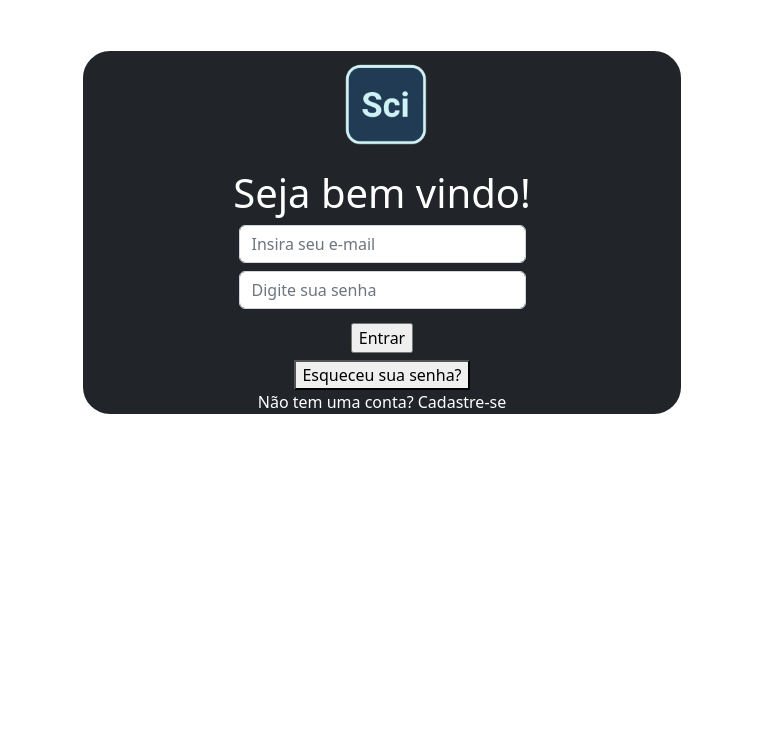
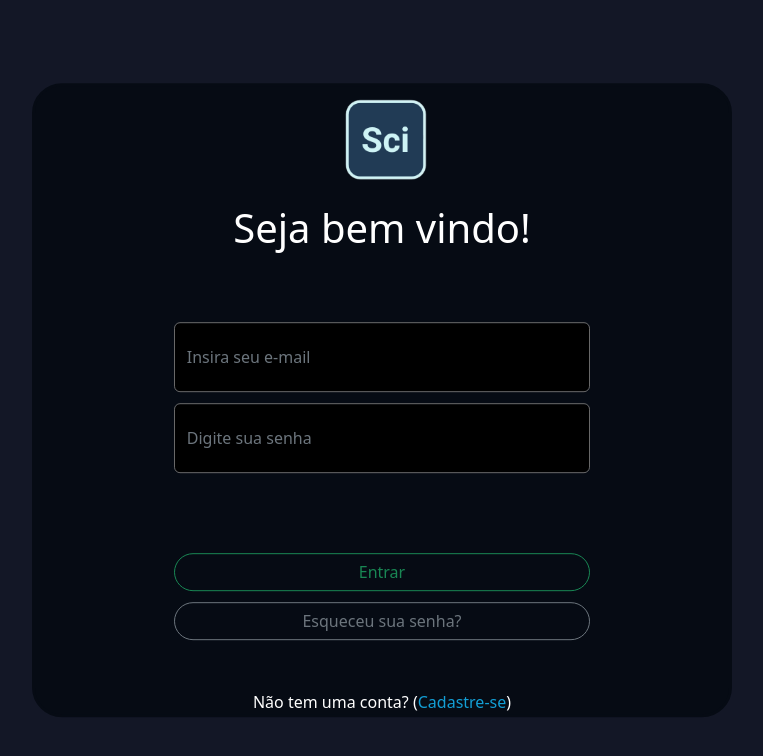
Before and after one commit to BrBits/LATAM-CHALLENGE-PROTOTYPE, a plain HTML site: page Interfaces/login.html in a window 1280 px wide. Shown: the whole page, without its empty margins (258-1021 px from the left). Drawn offline with nearby package versions, Linux system fonts and the light colour scheme.

Commit message:
Área de login quase pronta

```diff
--- a/Interfaces/Estilos/login.css
+++ b/Interfaces/Estilos/login.css
@@ -1,5 +1,13 @@
+body{
+    background-color:  #131726 !important;
+}
+
+h1{
+    margin-bottom: 70px !important;
+}
+
 form{
-    width: 50%;
+    width: 60%;
     margin: auto;
 }
 
@@ -13,15 +21,57 @@ form input{
 }
 
 #caixa{
+    background-color: rgb(6, 11, 20);
+    border-color: rgb(6, 11, 20);
     border-radius: 30px;
     border-style: solid;
     border-width: 3px;
+    width: 700px;
+    margin: 0;
+    position: absolute;
+    top: 50%;
+    left: 50%;
+    -ms-transform: translate(-50%, -50%);
+    transform: translate(-50%, -50%);
 }
 
-a{
+#fora{
+    margin: auto;
+}
+
+#entrar{
+    width: 100%;
+    border-radius: 30px;
+}
+
+#esq-senha{
+    width: 60%;
+    border-radius: 30px;
+    margin-bottom: 50px;
+}
+
+a:link{
     color: rgb(19, 159, 214);
+    text-decoration: none;
 }
 
 a:hover{
-    text-decoration: solid;
+    color: rgb(19, 159, 214);
+    text-decoration: underline;
+    cursor: pointer;
 }
+
+.form{
+    height: 70px;
+    background-color: black !important;
+    border-color: #686868 !important;
+    color: #cef3f5 !important;
+}
+
+#form1{
+    margin-bottom: 1px;
+}
+
+#form2{
+    margin-bottom: 70px;
+}
--- a/Interfaces/login.html
+++ b/Interfaces/login.html
@@ -13,24 +13,22 @@
         <title>Scili.com</title>
     </head>
     <body>
-        <div class="row p-5 text-white text-center">
-            <div class="col-sm-3"></div>
-            <div id="caixa" class="col-sm-6 bg-dark ">
+        <div id="fora" class="text-white text-center">
+            <div id="caixa">
                 <img src="./Imagens/Logo-Scili.png" id="logo">
                 <h1>Seja bem vindo!</h1>
                 <form>
-                    <input type="email" class="form-control" placeholder="Insira seu e-mail">
-                    <input type="password" class="form-control" placeholder="Digite sua senha">
-                    <input type="submit" value="Entrar">
+                    <input type="email" id="form1" class="form-control form" placeholder="Insira seu e-mail">
+                    <input type="password" id="form2" class="form-control form" placeholder="Digite sua senha">
+                    <input type="submit" id="entrar" value="Entrar" class="btn btn-outline-success">
                 </form>
-                <button>
+                <button type="button" id="esq-senha" class="btn btn-outline-secondary">
                     Esqueceu sua senha?
                 </button>
                 <div>
-                    Não tem uma conta? <a>Cadastre-se</a>
+                    Não tem uma conta? (<a href="./login.html" target="self">Cadastre-se</a>)
                 </div>
             </div>
-            <div class="col-sm-3"></div>
         </div>
     </body>
 </html>
```
